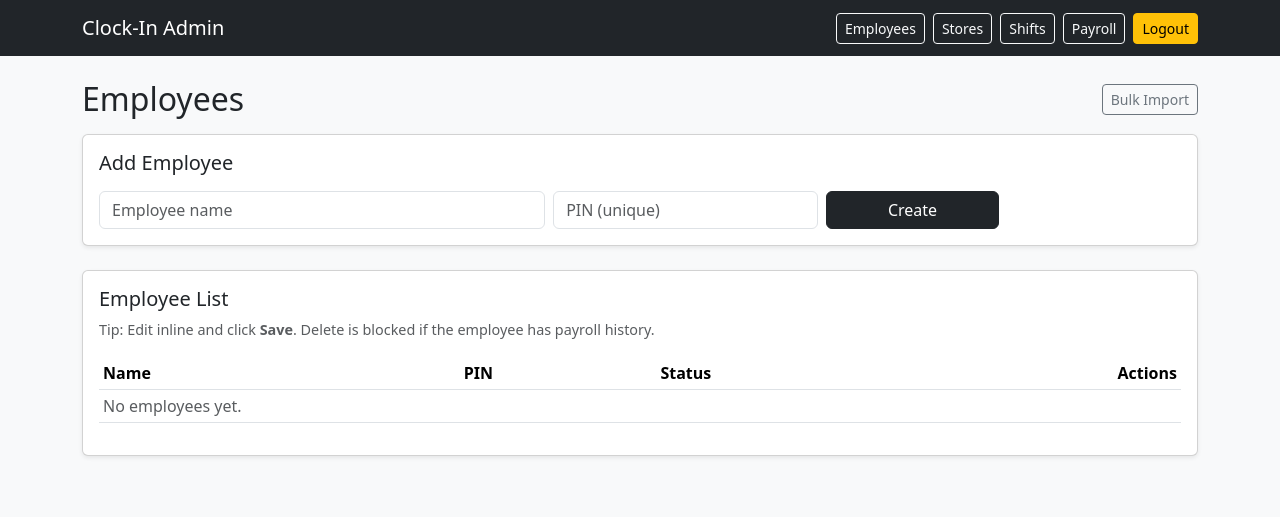
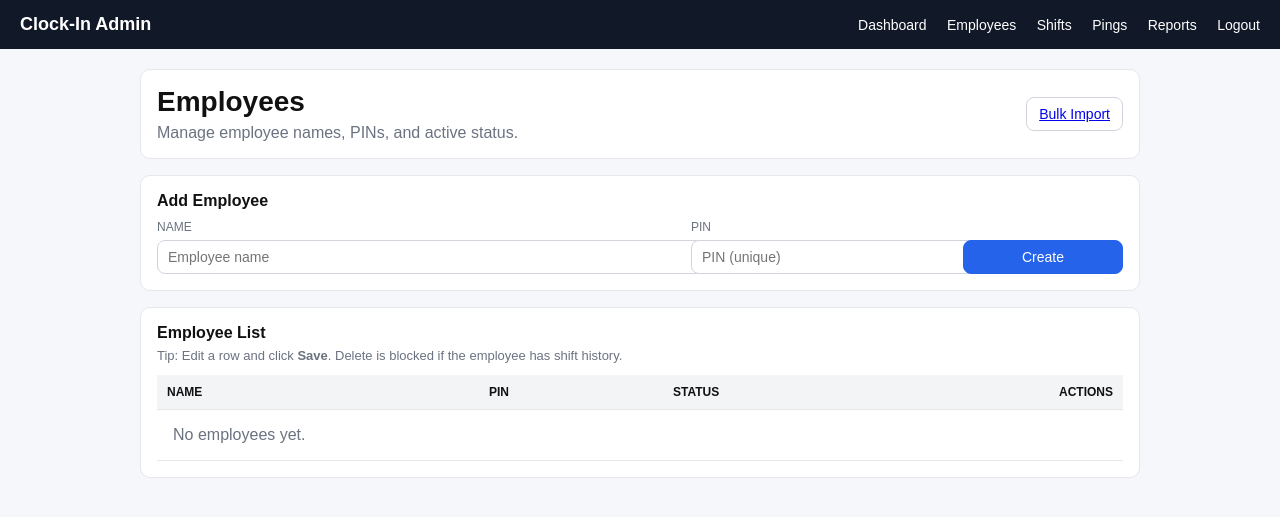
Before and after one commit to keatonmc15/clockin_app, a Flask app: page /admin/employees in a window 1280 px wide. Shown: the top 517 px of the page. Run offline with Flask 3, Linux system fonts and the light colour scheme; the visitor is signed in with stand-in values (Sample User, id 1); data that the repository does not hold is empty; some libraries are stand-ins or nearby versions.

Commit message:
Convert employees page to base.html layout and fix forms

```diff
--- a/templates/employees.html
+++ b/templates/employees.html
@@ -1,89 +1,87 @@
-{% extends "base_admin.html" %}
-{% set title = "Employees" %}
+{% extends "base.html" %}
+{% block title %}Employees{% endblock %}
+
 {% block content %}
-
-<div class="d-flex align-items-center justify-content-between mb-3">
-  <h2 class="m-0">Employees</h2>
-  <a class="btn btn-outline-secondary btn-sm" href="/admin/import">Bulk Import</a>
+  <div class="card">
+    <div style="display:flex; align-items:center; justify-content:space-between; gap:12px;">
+      <div>
+        <div style="font-size:28px; font-weight:800;">Employees</div>
+        <div style="color:#6b7280; margin-top:6px;">Manage employee names, PINs, and active status.</div>
+      </div>
+      <div style="display:flex; gap:10px;">
+        <a class="btn" href="{{ url_for('admin_import') }}">Bulk Import</a>
+      </div>
+    </div>
   </div>
 
-<div class="card shadow-sm mb-4">
-  <div class="card-body">
-    <h5 class="mb-3">Add Employee</h5>
-    <form method="post" class="row g-2">
+  <div class="card">
+    <div style="font-size:16px; font-weight:800; margin-bottom:10px;">Add Employee</div>
+    <form method="post" style="display:grid; grid-template-columns: 2fr 1fr 160px; gap:10px; align-items:end;">
       <input type="hidden" name="action" value="create"/>
-      <div class="col-md-5">
-        <input class="form-control" name="name" placeholder="Employee name" required>
+
+      <div>
+        <div style="font-size:12px; text-transform:uppercase; color:#6b7280; margin-bottom:6px;">Name</div>
+        <input name="name" placeholder="Employee name" required>
       </div>
-      <div class="col-md-3">
-        <input class="form-control" name="pin" placeholder="PIN (unique)" required>
+
+      <div>
+        <div style="font-size:12px; text-transform:uppercase; color:#6b7280; margin-bottom:6px;">PIN</div>
+        <input name="pin" placeholder="PIN (unique)" required>
       </div>
-      <div class="col-md-2">
-        <button class="btn btn-dark w-100" type="submit">Create</button>
+
+      <div>
+        <button class="btn btn-primary" type="submit" style="width:100%;">Create</button>
       </div>
     </form>
   </div>
+
+  <div class="card">
+    <div style="font-size:16px; font-weight:800;">Employee List</div>
+    <div style="color:#6b7280; margin-top:6px; font-size:13px;">
+      Tip: Edit a row and click <b>Save</b>. Delete is blocked if the employee has shift history.
     </div>
 
-<div class="card shadow-sm">
-  <div class="card-body">
-    <h5 class="mb-2">Employee List</h5>
-    <div class="text-muted mb-3" style="font-size: 0.9rem;">
-      Tip: Edit inline and click <strong>Save</strong>. Delete is blocked if the employee has payroll history.
-    </div>
+    <div style="height:12px;"></div>
 
-    <div class="table-responsive">
-      <table class="table table-sm align-middle">
+    <table>
       <thead>
         <tr>
-            <th style="min-width: 220px;">Name</th>
-            <th style="min-width: 120px;">PIN</th>
-            <th style="min-width: 140px;">Status</th>
-            <th style="min-width: 180px;" class="text-end">Actions</th>
+          <th style="min-width:260px;">Name</th>
+          <th style="min-width:140px;">PIN</th>
+          <th style="min-width:140px;">Status</th>
+          <th style="min-width:220px; text-align:right;">Actions</th>
         </tr>
       </thead>
+
       <tbody>
         {% for e in employees %}
           <tr>
-            <form method="post" action="/admin/employees/update" class="row g-0">
-              <input type="hidden" name="employee_id" value="{{ e.id }}"/>
-
+            <!-- SAVE form -->
             <td>
-                <input
-                  class="form-control form-control-sm"
-                  name="name"
-                  value="{{ e.name }}"
-                  required
-                >
+              <form method="post" action="{{ url_for('admin_employees_update') }}" id="save-emp-{{ e.id }}" style="margin:0;">
+                <input type="hidden" name="employee_id" value="{{ e.id }}">
+                <input name="name" value="{{ e.name }}" required>
+              </form>
             </td>
 
             <td>
-                <input
-                  class="form-control form-control-sm font-monospace"
-                  name="pin"
-                  value="{{ e.pin }}"
-                  required
-                >
+              <input form="save-emp-{{ e.id }}" name="pin" value="{{ e.pin }}" required>
             </td>
 
             <td>
-                <select class="form-select form-select-sm" name="active">
+              <select form="save-emp-{{ e.id }}" name="active" style="padding:8px 10px; width:100%; border:1px solid #d1d5db; border-radius:8px; font-size:14px;">
                 <option value="1" {% if e.active %}selected{% endif %}>Active</option>
                 <option value="0" {% if not e.active %}selected{% endif %}>Inactive</option>
               </select>
             </td>
 
-              <td class="text-end">
-                <button class="btn btn-sm btn-dark" type="submit">Save</button>
-            </form>
+            <td style="text-align:right; white-space:nowrap;">
+              <button class="btn btn-primary" type="submit" form="save-emp-{{ e.id }}">Save</button>
 
-                <form method="post" action="/admin/employees/delete" class="d-inline">
-                  <input type="hidden" name="employee_id" value="{{ e.id }}"/>
-                  <button
-                    class="btn btn-sm btn-outline-danger"
-                    type="submit"
-                    onclick="return confirm('Delete employee: {{ e.name }}? This is blocked if they have any shift history.')"
-                  >
+              <form method="post" action="{{ url_for('admin_employees_delete') }}" style="display:inline; margin:0;">
+                <input type="hidden" name="employee_id" value="{{ e.id }}">
+                <button class="btn btn-danger" type="submit"
+                        onclick="return confirm('Delete employee: {{ e.name }}? This is blocked if they have any shift history.')">
                   Delete
                 </button>
               </form>
@@ -92,12 +90,11 @@
         {% endfor %}
 
         {% if employees|length == 0 %}
-          <tr><td colspan="4" class="text-muted">No employees yet.</td></tr>
+          <tr>
+            <td colspan="4" style="padding:16px; color:#6b7280;">No employees yet.</td>
+          </tr>
         {% endif %}
       </tbody>
     </table>
   </div>
-  </div>
-</div>
-
 {% endblock %}
```
Lines whose indentation alone changed are shown as unchanged.
